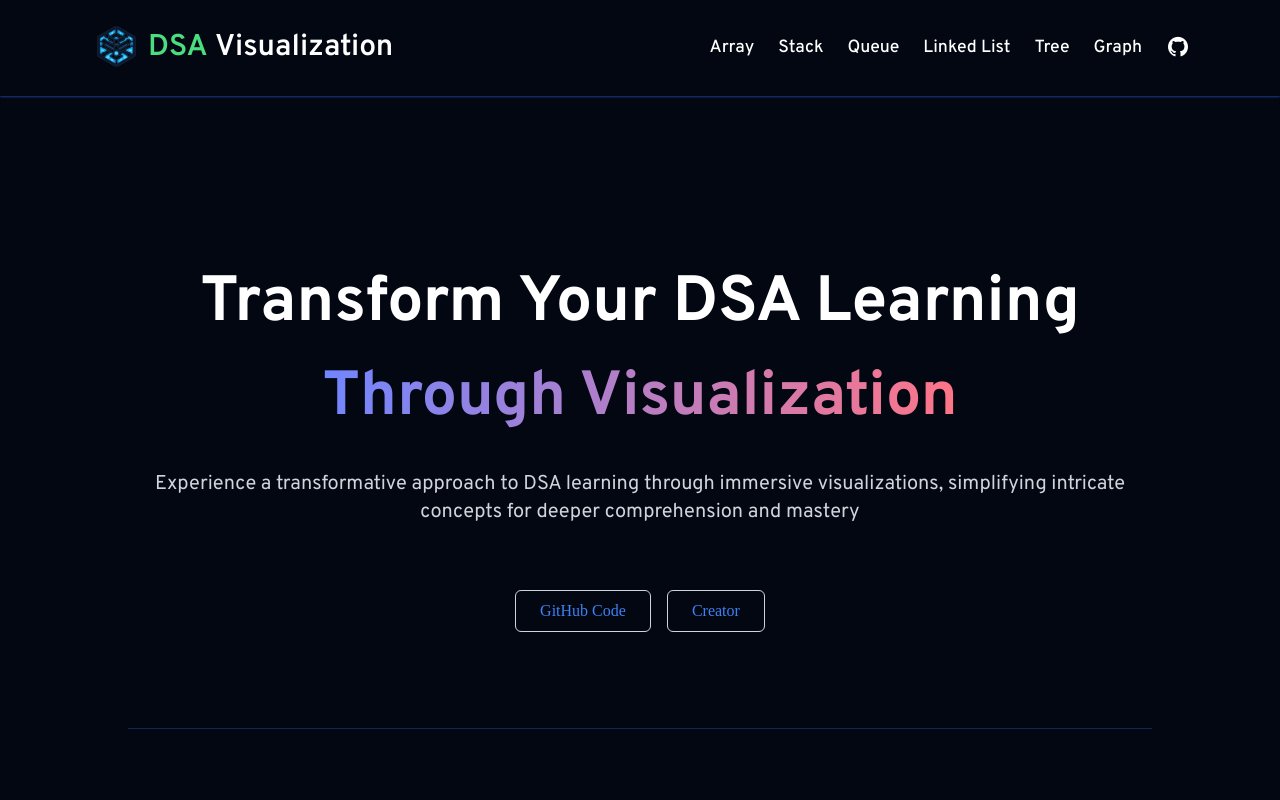
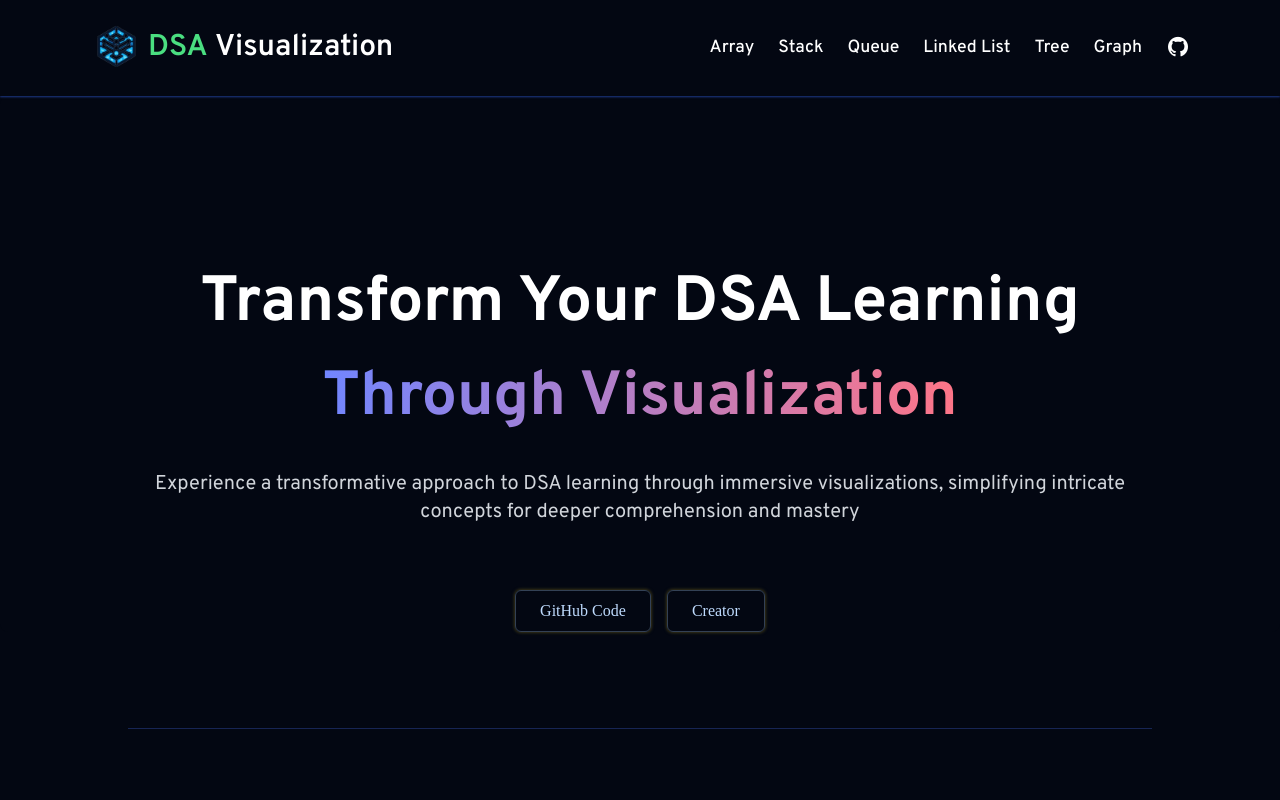
Before and after one commit to LokeshwarPrasad3/DSA-Visualization-Project, a React (Vite) app: page / in a window 1280 px wide. Shown: the top 800 px of the page. Built offline with nearby package versions, Linux system fonts and the light colour scheme; a web font is replaced by a local one.

Commit message:
update button design

```diff
--- a/src/Components/Home/MainViewPort.jsx
+++ b/src/Components/Home/MainViewPort.jsx
@@ -19,16 +19,16 @@ const MainViewPort = () => {
         </div>
         <div className="button_container flex justify-center mt-16">
           <a
-            href="https://github.com/LokeshwarPrasad3"
+            href="https://github.com/LokeshwarPrasad3/DSA-Visualization-Project"
             target="_blank"
-            className="cursor-pointer bg-transparent border border-slate-300 text-blue-500 px-6 py-2 rounded-md mr-4 hover:bg-slate-900 hover:text-white focus:outline-none"
+            className="cursor-pointer bg-transparent border border-slate-700 hover:border-slate-600 text-blue-200 px-6 py-2 rounded-md mr-4 bg-slate-900 hover:text-gray-100 focus:outline-none button_shadow"
           >
             GitHub Code
           </a>
           <a
             href="https://lokeshwar-creatives.netlify.app"
             target="_blank"
-            className="cursor-pointer bg-transparent border border-slate-300 text-blue-500 px-6 py-2 rounded-md hover:bg-slate-900 hover:text-white focus:outline-none"
+            className="cursor-pointer bg-transparent border border-slate-700 hover:border-slate-600 text-blue-200 px-6 py-2 rounded-md bg-slate-900 hover:text-gray-100 focus:outline-none button_shadow"
           >
             Creator
           </a>
--- a/src/index.css
+++ b/src/index.css
@@ -10,6 +10,10 @@
   @apply px-3 bg-green-700 hover:bg-green-600 rounded transition-all duration-300 text-[1rem] border-none cursor-pointer;
 }
 
+.button_shadow {
+  box-shadow: 0 0 3px 1px rgb(56, 52, 23);
+}
+
 .flex-3 {
   @apply flex justify-center items-center;
 }
```
